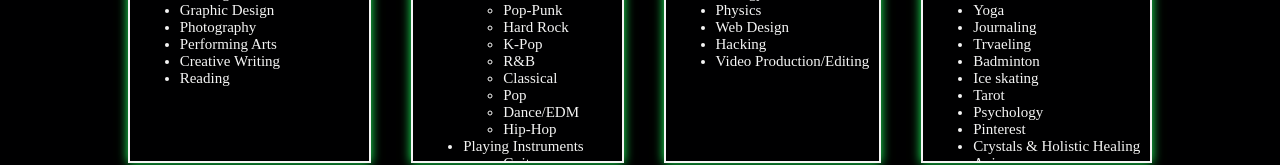
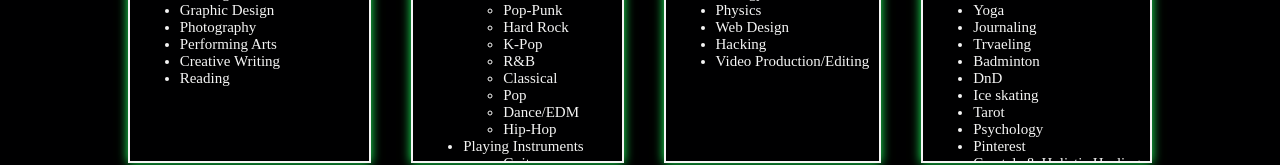
Before and after one commit to xlvictory/swe-portfolio, a React (Vite) app in the folder client/: page /about in a window 1280 px wide. Shown: the part 1963-2128 px from the top of the page. Built offline with nearby package versions, Linux system fonts and the light colour scheme; a web font is replaced by a local one.

Commit message:
Finalizations, Added a couple more interests

```diff
--- a/client/src/components/About.jsx
+++ b/client/src/components/About.jsx
@@ -164,12 +164,14 @@ export default function About() {
                 <li>Journaling</li>
                 <li>Trvaeling</li>
                 <li>Badminton</li>
+                <li>DnD</li>
                 <li>Ice skating</li>
                 <li>Tarot</li>
                 <li>Psychology</li>
                 <li>Pinterest</li>
                 <li>Crystals & Holistic Healing</li>
                 <li>Anime</li>
+                <li>Cosplaying</li>
                 <li>Horror Movies</li>
             </ul>
             </div>
```
